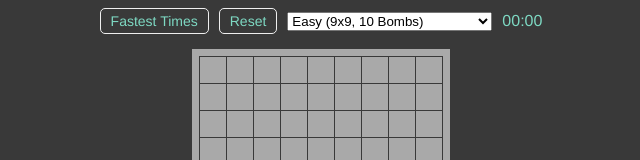
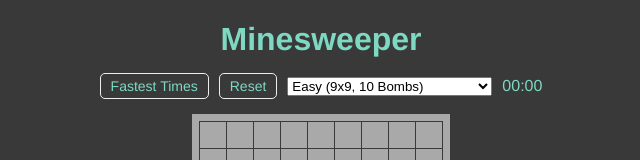
Before and after one commit to AndrewGardhouse/minesweeper, a Vue app: page / in a window 1280 px wide. Shown: the top 160 px of the page, without its empty margins (319-959 px from the left). Built offline with nearby package versions, Linux system fonts and the light colour scheme; what vue-js-modal would draw is missing.

Commit message:
Adds title

```diff
--- a/src/App.vue
+++ b/src/App.vue
@@ -1,5 +1,6 @@
 <template>
   <div id="app">
+    <h1>Minesweeper</h1>
     <Game />
     <v-dialog />
   </div>
```
Also changed, not shown: 2 other files (tests, documents, lock files or other folders).
